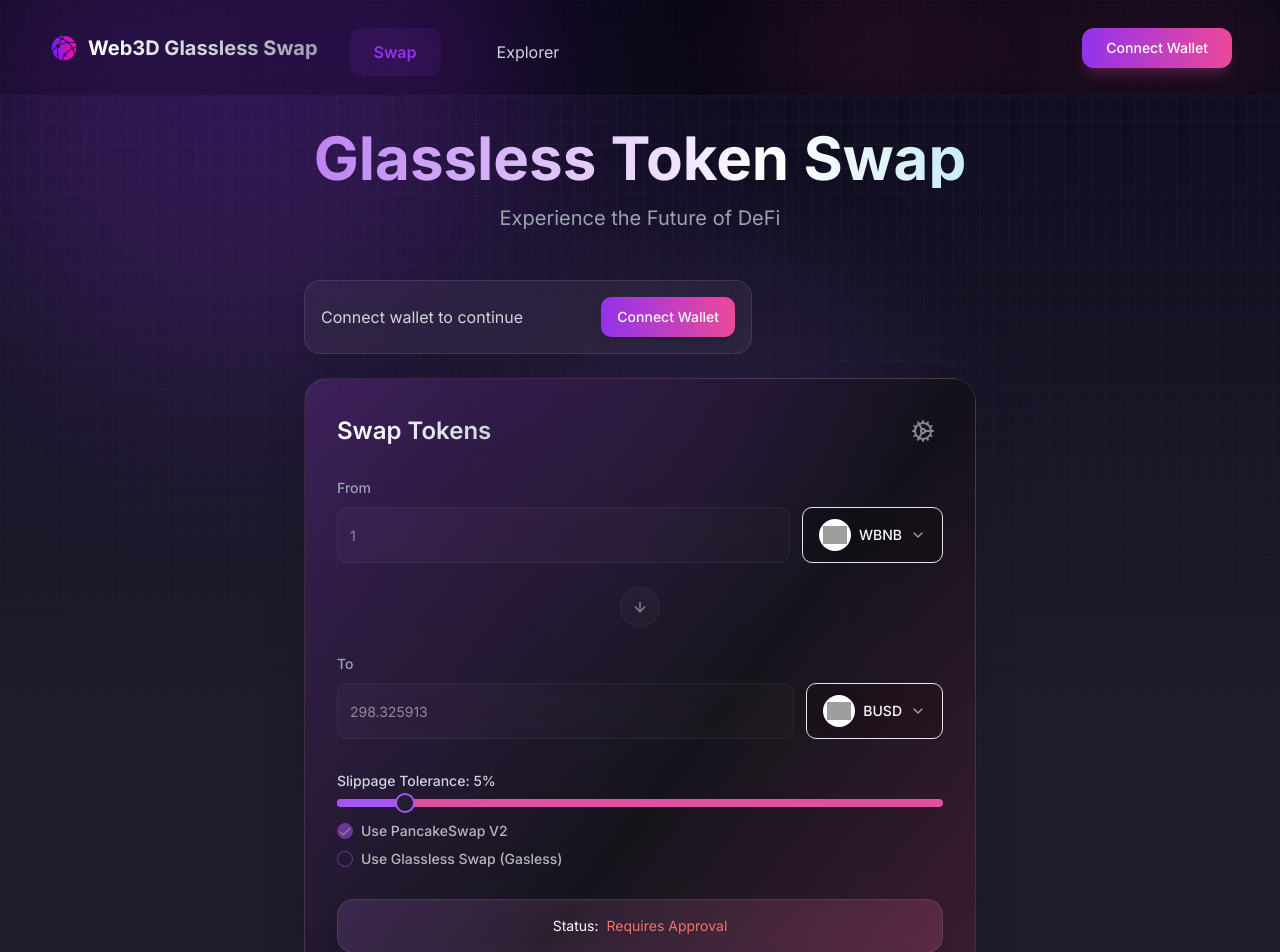
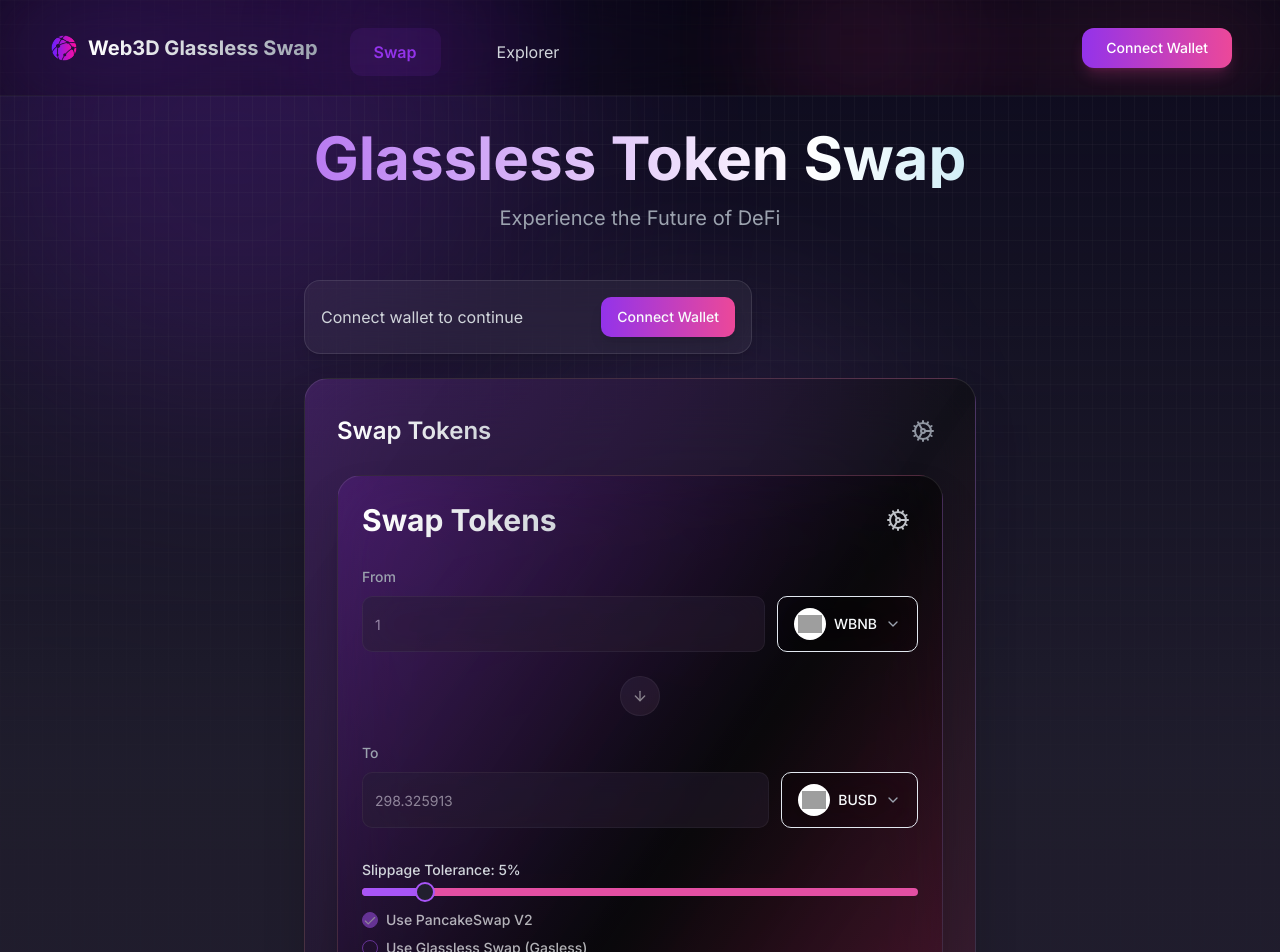
Before and after one commit to mrl006/neon-glass-swap, a React (Vite) app: page / in a window 1280 px wide. Shown: the top 952 px of the page. Built offline with nearby package versions, Linux system fonts and the light colour scheme; grey boxes are pictures that could not be loaded.

Commit message:
Refactor: Improve UI with glassmorphism
Implement glassmorphism style for improved UI.

```diff
--- a/src/components/SwapForm.tsx
+++ b/src/components/SwapForm.tsx
@@ -1,5 +1,6 @@
 
 import React from 'react';
+import { Cog } from 'lucide-react';
 import { useWallet } from '../services/walletService';
 import { TokenModel } from '../models/TokenModel';
 import { useSwapState } from '../hooks/useSwapState';
@@ -34,6 +35,25 @@ const SwapForm: React.FC = () => {
   };
 
   return (
+    <div className="bg-gradient-to-br from-purple-900/40 via-black/50 to-pink-900/40 rounded-3xl p-6 border border-white/10 backdrop-blur-2xl shadow-2xl animate-fade-in">
+      <div className="flex justify-between items-center mb-6">
+        <h2 className="text-3xl font-bold bg-gradient-to-r from-white to-gray-300 bg-clip-text text-transparent">
+          Swap Tokens
+        </h2>
+        <TooltipProvider>
+          <Tooltip>
+            <TooltipTrigger asChild>
+              <button className="p-2 hover:bg-white/10 rounded-lg transition-colors">
+                <Cog className="w-6 h-6 text-gray-300 animate-pulse" />
+              </button>
+            </TooltipTrigger>
+            <TooltipContent>
+              <p>Swap Settings</p>
+            </TooltipContent>
+          </Tooltip>
+        </TooltipProvider>
+      </div>
+
       <div className="space-y-8">
         <SwapInputs
           state={state}
@@ -92,7 +112,7 @@ const SwapForm: React.FC = () => {
         </div>
 
         {state.quote && (
-        <div className="p-6 rounded-2xl bg-gradient-to-br from-purple-500/5 via-black/20 to-pink-500/5 backdrop-blur-sm border border-white/10 animate-fade-in">
+          <div className="glass-panel p-6 rounded-2xl bg-gradient-to-br from-purple-500/5 via-black/20 to-pink-500/5 backdrop-blur-sm border border-white/10 animate-fade-in">
             <div className="flex flex-col gap-3">
               <div className="flex justify-between text-sm">
                 <span className="text-gray-400">Rate</span>
@@ -116,6 +136,7 @@ const SwapForm: React.FC = () => {
           </div>
         )}
       </div>
+    </div>
   );
 };
 
--- a/src/components/swap/SwapInputs.tsx
+++ b/src/components/swap/SwapInputs.tsx
@@ -37,7 +37,7 @@ const SwapInputs: React.FC<SwapInputsProps> = ({
               placeholder="0.0"
               value={state.amount}
               onChange={onAmountChange}
-              className="glass-input text-lg h-14 bg-white/5 border-white/10 focus:border-neon-purple/50 focus:ring-neon-purple/20"
+              className="glass-input text-lg h-14 bg-gradient-to-br from-purple-900/10 to-pink-900/10 border-white/10 focus:border-neon-purple/50 focus:ring-neon-purple/20"
               disabled={disabled}
             />
           </div>
@@ -57,10 +57,10 @@ const SwapInputs: React.FC<SwapInputsProps> = ({
           size="icon"
           variant="outline"
           onClick={onSwitchTokens}
-          className="rounded-full w-10 h-10 bg-white/5 border-white/10 hover:bg-white/10 hover:border-white/20 transition-all duration-300"
+          className="rounded-full w-10 h-10 bg-gradient-to-br from-purple-500/10 to-pink-500/10 border-white/10 hover:bg-white/10 hover:border-white/20 transition-all duration-300 animate-pulse"
           disabled={disabled}
         >
-          <ArrowDown className="h-5 w-5" />
+          <ArrowDown className="h-5 w-5 text-white" />
         </Button>
       </div>
 
@@ -73,7 +73,7 @@ const SwapInputs: React.FC<SwapInputsProps> = ({
               type="text"
               placeholder="0.0"
               value={isLoadingQuote ? "Loading..." : state.quote?.outputAmount.toFixed(6) || "0.0"}
-              className="glass-input text-lg h-14 bg-white/5 border-white/10"
+              className="glass-input text-lg h-14 bg-gradient-to-br from-purple-900/10 to-pink-900/10 border-white/10"
               disabled
             />
             {isLoadingQuote && (
```
Lines whose indentation alone changed are shown as unchanged.
